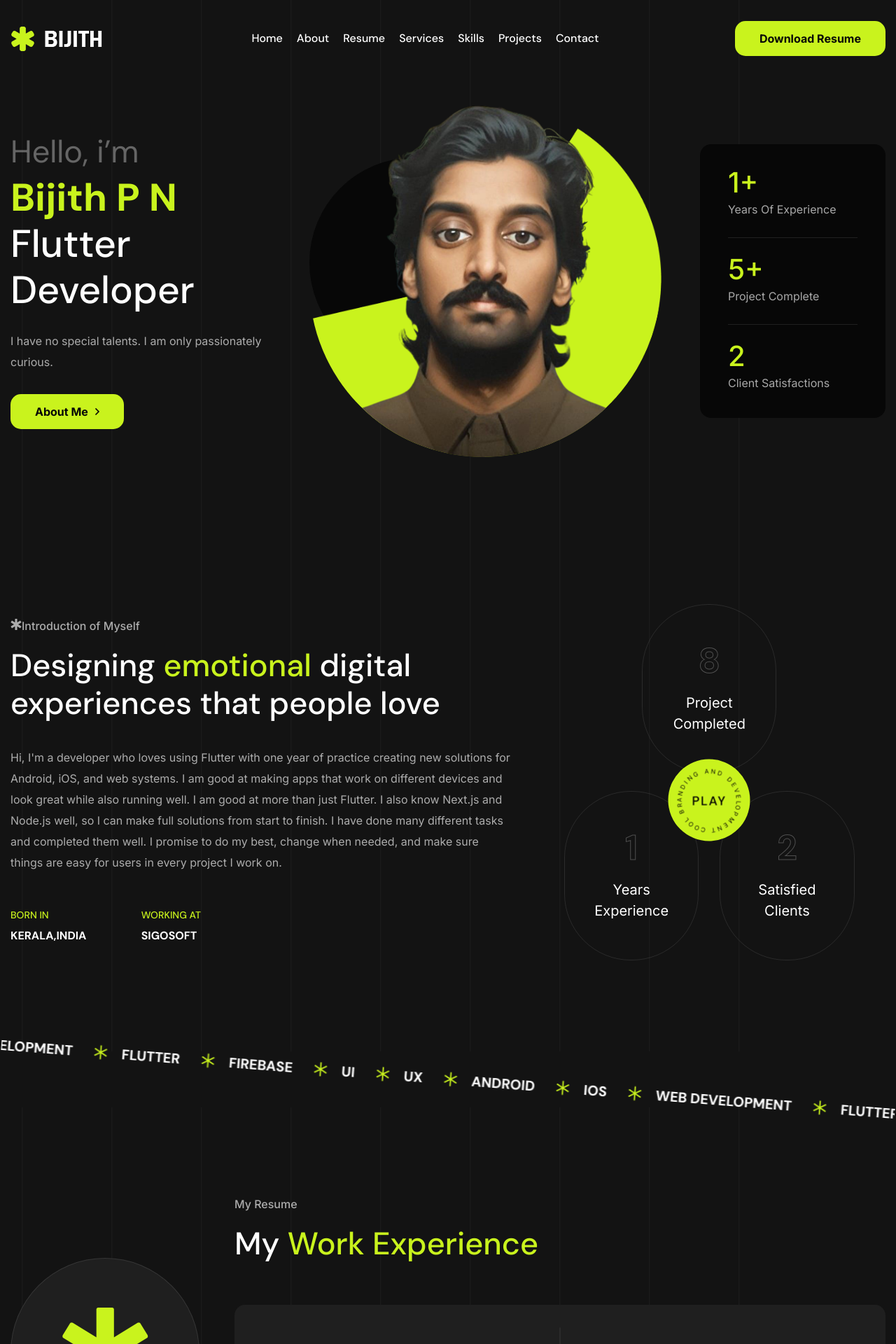
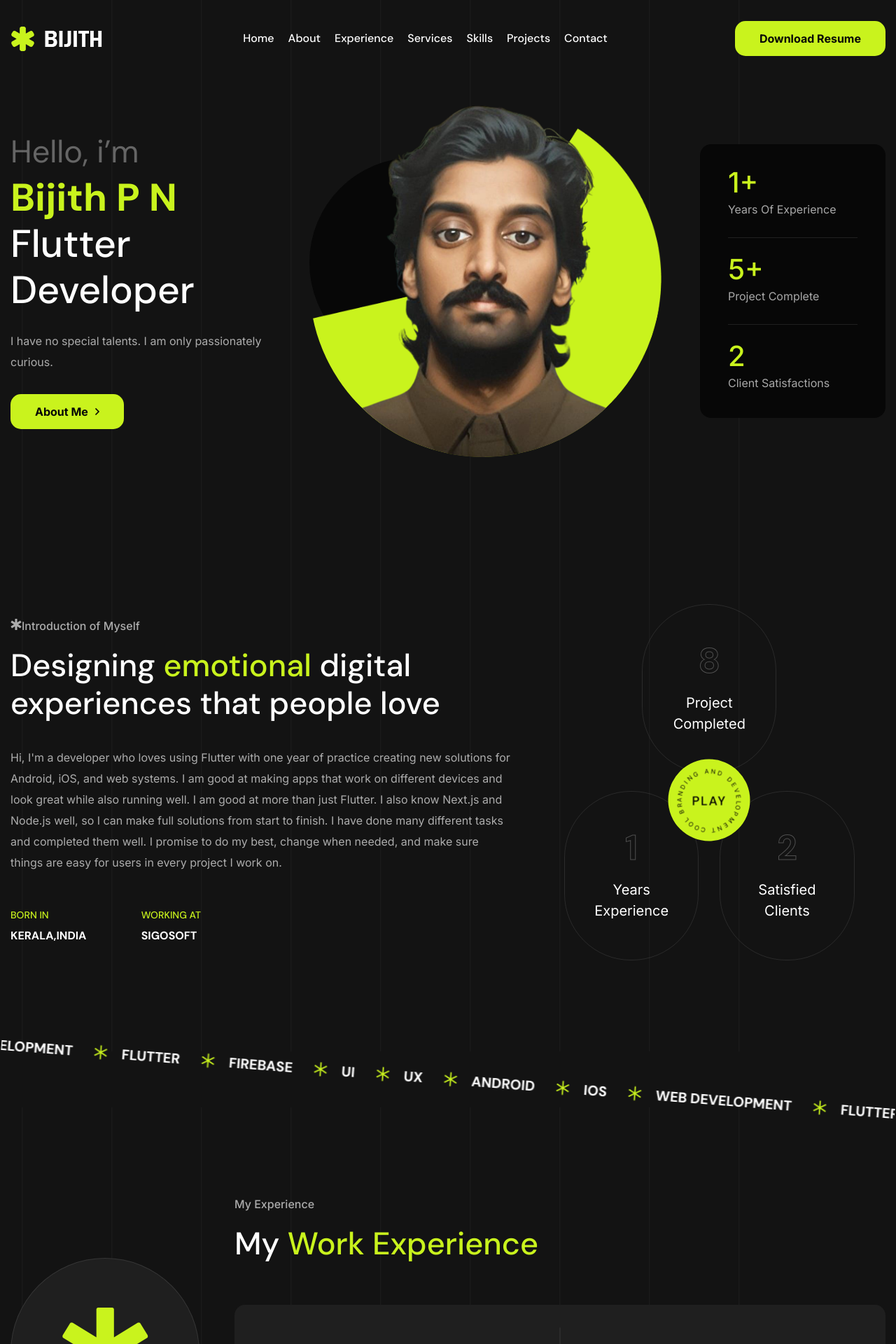
Before and after one commit to bijith-git/bijith-portfolio, a Next.js app: page / in a window 1280 px wide. Shown: the top 1920 px of the page at 70% size. Built offline with nearby package versions, Linux system fonts and the light colour scheme.

Commit message:
header text changed

```diff
--- a/components/Resume.js
+++ b/components/Resume.js
@@ -14,7 +14,7 @@ const Resume = () => {
             <div className="row">
               <div className="col-xl-8 col-lg-9">
                 <div className="section-title mb-60 wow fadeInUp delay-0-2s">
-                  <span className="sub-title mb-15">My Resume</span>
+                  <span className="sub-title mb-15">My Experience</span>
                   <h2>
                     My <span>Work Experience</span>
                   </h2>
--- a/layout/Header.js
+++ b/layout/Header.js
@@ -188,7 +188,7 @@ const Header2 = ({ onePageMenu }) => {
                         <a href="/#about">about</a>
                       </li>
                       <li>
-                        <a href="/#resume">Resume</a>
+                        <a href="/#resume">Experience</a>
                       </li>
                       <li>
                         <a href="/#services">services</a>
```
